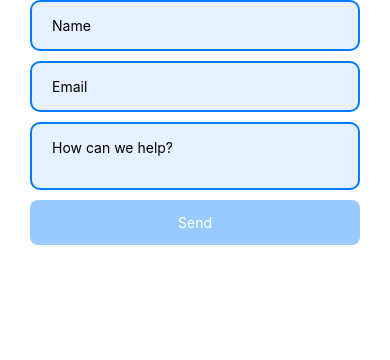
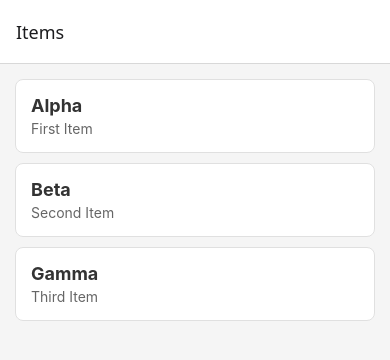
Before and after one commit to gaia-giachero/reactNative-MyApp, a React Native app: screen /Home in a window 390 px wide. Shown: the top 360 px of the page. Built offline with nearby package versions, Linux system fonts and the light colour scheme.

Commit message:
lab13: navigation

```diff
--- a/App.tsx
+++ b/App.tsx
@@ -1,9 +1,9 @@
-import Lab from './livecode/L11/App'
+import Lab from './livecode/L13/App'
 
 export default function App(){
     return(
         <>
-            <Lab  />
+            <Lab />
         </>
     );
 }
--- /dev/null
+++ b/livecode/L13/App.tsx
@@ -0,0 +1,18 @@
+import React from 'react';
+import { NavigationContainer } from '@react-navigation/native';
+import { createNativeStackNavigator } from '@react-navigation/native-stack';
+import HomeScreen from './src/screens/HomeScreen';
+import DetailsScreen from './src/screens/DetailsScreen';
+
+const Stack = createNativeStackNavigator();
+
+export default function App() {
+  return (
+    <NavigationContainer>
+      <Stack.Navigator>
+        <Stack.Screen name="Home" component={HomeScreen} options={{ title: "Items"}} />
+        <Stack.Screen name="Details" component={DetailsScreen} />
+      </Stack.Navigator>
+    </NavigationContainer>
+  );
+}
--- /dev/null
+++ b/livecode/L13/src/screens/DetailsScreen.tsx
@@ -0,0 +1,77 @@
+import { Text, Pressable, View, StyleSheet } from "react-native";
+
+export default function DetailsScreen({ route, navigation }: any) {
+  const itemId = route.params?.itemId;
+  const itemTitle = route.params?.itemTitle;
+  const itemDescription = route.params?.itemDescription;
+
+  if (!itemId || typeof itemId !== "string") {
+    return (
+      <View style={styles.center}>
+        <Text style={styles.error}>Invalid route param</Text>
+        <Pressable style={styles.button} onPress={() => navigation.goBack()}>
+          <Text style={styles.buttonText}>Torna alla Home</Text>
+        </Pressable>
+      </View>
+    );
+  }
+
+  return (
+    <View style={styles.container}>
+      <View style={styles.center}>
+        <Text style={styles.idText}>ID: {itemId}</Text>
+        <Text style={styles.titleText}>{itemTitle || "No Title"}</Text>
+        <Text style={styles.descriptionText}>{itemDescription || "No Description"}</Text>
+      </View>
+
+      <Pressable style={styles.button} onPress={() => navigation.goBack()}>
+        <Text style={styles.buttonText}>Torna alla Home</Text>
+      </Pressable>
+    </View>
+  );
+}
+
+const styles = StyleSheet.create({
+  container: {
+    flex: 1,
+    backgroundColor: "#ffffff",
+    padding: 20,
+  },
+  center: {
+    flex: 1,
+    justifyContent: "center",
+    alignItems: "center",
+  },
+  idText: {
+    fontSize: 14,
+    color: "#999999",
+    marginBottom: 10,
+  },
+  titleText: {
+    fontSize: 28,
+    fontWeight: "bold",
+    color: "#333333",
+    marginBottom: 10,
+  },
+  descriptionText: {
+    fontSize: 16,
+    color: "#555555",
+  },
+  button: {
+    backgroundColor: "#007aff",
+    padding: 15,
+    borderRadius: 8,
+    alignItems: "center",
+    width: "100%",
+  },
+  buttonText: {
+    color: "#ffffff",
+    fontSize: 16,
+    fontWeight: "600",
+  },
+  error: {
+    fontSize: 16,
+    color: "red",
+    marginBottom: 20,
+  },
+});
--- /dev/null
+++ b/livecode/L13/src/screens/HomeScreen.tsx
@@ -0,0 +1,57 @@
+import { View, FlatList, Pressable, Text, StyleSheet } from "react-native";
+
+export default function HomeScreen({ navigation }: { navigation: any }) {
+  const items = [
+    { id: "1", title: "Alpha", description: "First Item" },
+    { id: "2", title: "Beta", description: "Second Item" },
+    { id: "3", title: "Gamma", description: "Third Item" },
+  ];
+
+  return (
+    <View style={styles.container}>
+      <FlatList
+        data={items}
+        keyExtractor={(item) => item.id}
+        renderItem={({ item }) => (
+          <Pressable
+            style={styles.card}
+            onPress={() => navigation.navigate("Details", {
+              itemId: item.id,
+              itemTitle: item.title,
+              itemDescription: item.description
+            })}
+          >
+            <Text style={styles.title}>{item.title}</Text>
+            <Text style={styles.description}>{item.description}</Text>
+          </Pressable>
+        )}
+      />
+    </View>
+  );
+}
+
+const styles = StyleSheet.create({
+  container: {
+    flex: 1,
+    backgroundColor: "#f5f5f5",
+    padding: 15,
+  },
+  card: {
+    backgroundColor: "#ffffff",
+    padding: 15,
+    borderRadius: 8,
+    marginBottom: 10,
+    borderWidth: 1,
+    borderColor: "#e0e0e0",
+  },
+  title: {
+    fontSize: 18,
+    fontWeight: "bold",
+    color: "#333333",
+  },
+  description: {
+    fontSize: 14,
+    color: "#666666",
+    marginTop: 4,
+  },
+});
```
